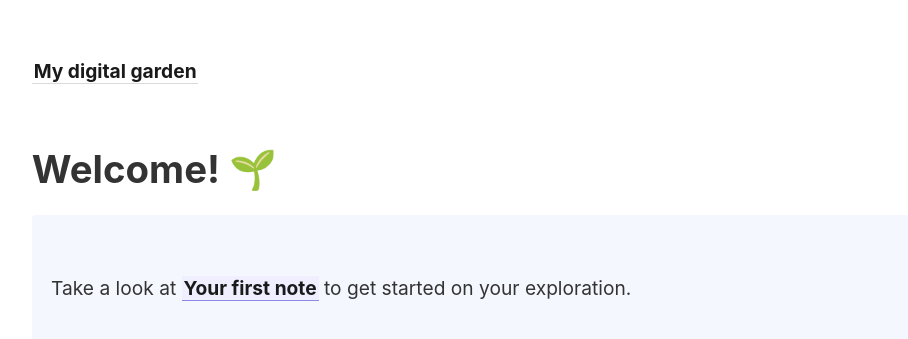
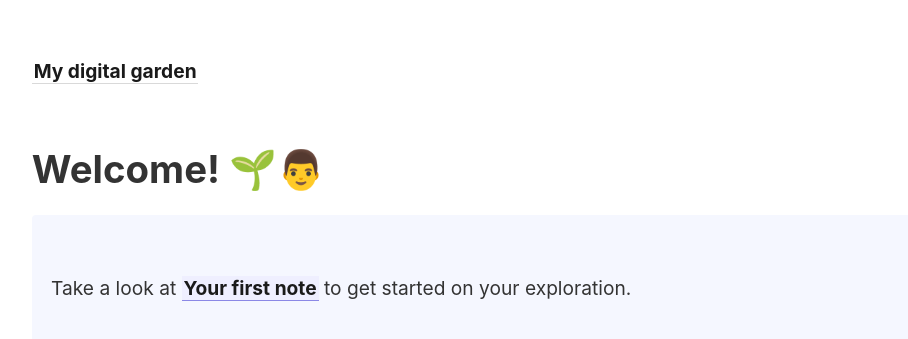
Before and after one commit to SwakaryaPuspas/digigarden, a Jekyll site: the page built from _pages/index.md, in a window 1280 px wide. Shown: the top 339 px of the page, without its empty margins (45-953 px from the left). Built offline with Jekyll 4.4.1, drawn with Linux system fonts in a browser that asks for light colours.

```diff
--- a/_pages/index.md
+++ b/_pages/index.md
@@ -5,7 +5,7 @@ id: home
 permalink: /
 ---
 
-# Welcome! 🌱
+# Welcome! 🌱👨
 
 <p style="padding: 3em 1em; background: #f5f7ff; border-radius: 4px;">
   Take a look at <span style="font-weight: bold">[[Your first note]]</span> to get started on your exploration.
```
Also changed, not shown: _notes/accents.md (+1 -0 lines), _notes/안녕하세요.md (+1 -0 lines).
